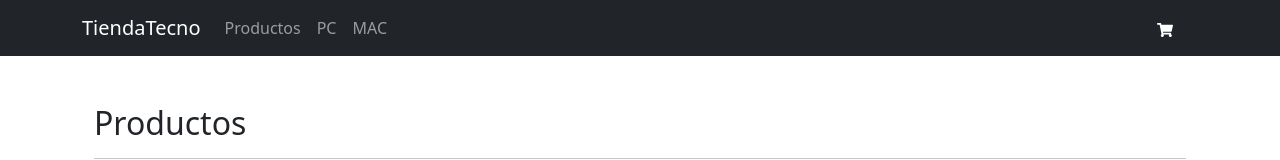
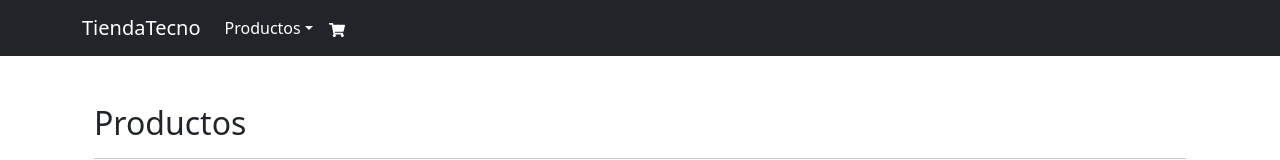
Before and after one commit to lmirenda/coderHouseReactJS, a React (Create React App) app: page / in a window 1280 px wide. Shown: the top 160 px of the page. Built offline with nearby package versions, Linux system fonts and the light colour scheme; no server answers; the database is empty.

Commit message:
NavBar Styling

```diff
--- a/src/componentes/NavBar/NavBar.css
+++ b/src/componentes/NavBar/NavBar.css
@@ -12,11 +12,15 @@
 }
 
 a {
-    color: white;
-    text-decoration: none;
+    color: white !important;
+    text-decoration: none !important;
 }
 
 .cartWidget{
     text-decoration: none;
     color: white !important;
 }
+
+.dropdown-menu {
+    background-color: #212529 !important;
+}
--- a/src/componentes/NavBar/NavBar.js
+++ b/src/componentes/NavBar/NavBar.js
@@ -13,7 +13,7 @@ const brandName = "TiendaTecno"
 export const NavBar = () => {
     return (
         <>
-            {/* <Navbar bg="dark" expand="lg">
+            <Navbar bg="dark" expand="lg">
                 <Container>
                     <Navbar.Brand href="#home"> <NavLink activeClassName="activeLink" exact to="/">{brandName}</NavLink></Navbar.Brand>
                     <Navbar.Toggle aria-controls="basic-navbar-nav" />
@@ -23,26 +23,26 @@ export const NavBar = () => {
                         <NavDropdown.Item href="/productos/PC"><NavLink activeClassName="activeLink" to="/productos/PC">PC</NavLink></NavDropdown.Item>
                         <NavDropdown.Item href="/productos/Mac"><NavLink activeClassName="activeLink" to="/productos/Mac">Mac</NavLink></NavDropdown.Item>
                         </NavDropdown>
-                        <Nav.Link href="#link"><NavLink activeClassName="activeLink" to="/contacto">Contacto</NavLink></Nav.Link>
+                        {/* <Nav.Link href="#link"><NavLink activeClassName="activeLink" to="/contacto">Contacto</NavLink></Nav.Link> */}
                         <Nav.Link href="#link"><NavLink activeClassName="activeLink" to="/cart"><CartWidget/></NavLink></Nav.Link>
                     </Nav>
                     </Navbar.Collapse>
                 </Container>
             </Navbar>
-             */}
 
 
-        <Navbar bg="dark" variant="dark">
+
+        {/* <Navbar bg="dark" variant="dark">
             <Container>
             <Navbar.Brand href="/">{brandName}</Navbar.Brand>
             <Nav className="me-auto">
-            <Nav.Link href="/productos" className="activeLink">Productos</Nav.Link>
+            <Nav.Link href='' to path="/productos" className="activeLink">Productos</Nav.Link>
             <Nav.Link href="/productos/PC" className="activeLink">PC</Nav.Link>
             <Nav.Link href="/productos/Mac" className="activeLink">MAC</Nav.Link>
             </Nav>
             <Nav.Link href="/cart" className="cartWidget" ><CartWidget /></Nav.Link>
             </Container>
-        </Navbar>
+        </Navbar> */}
 
         </>
 
```
